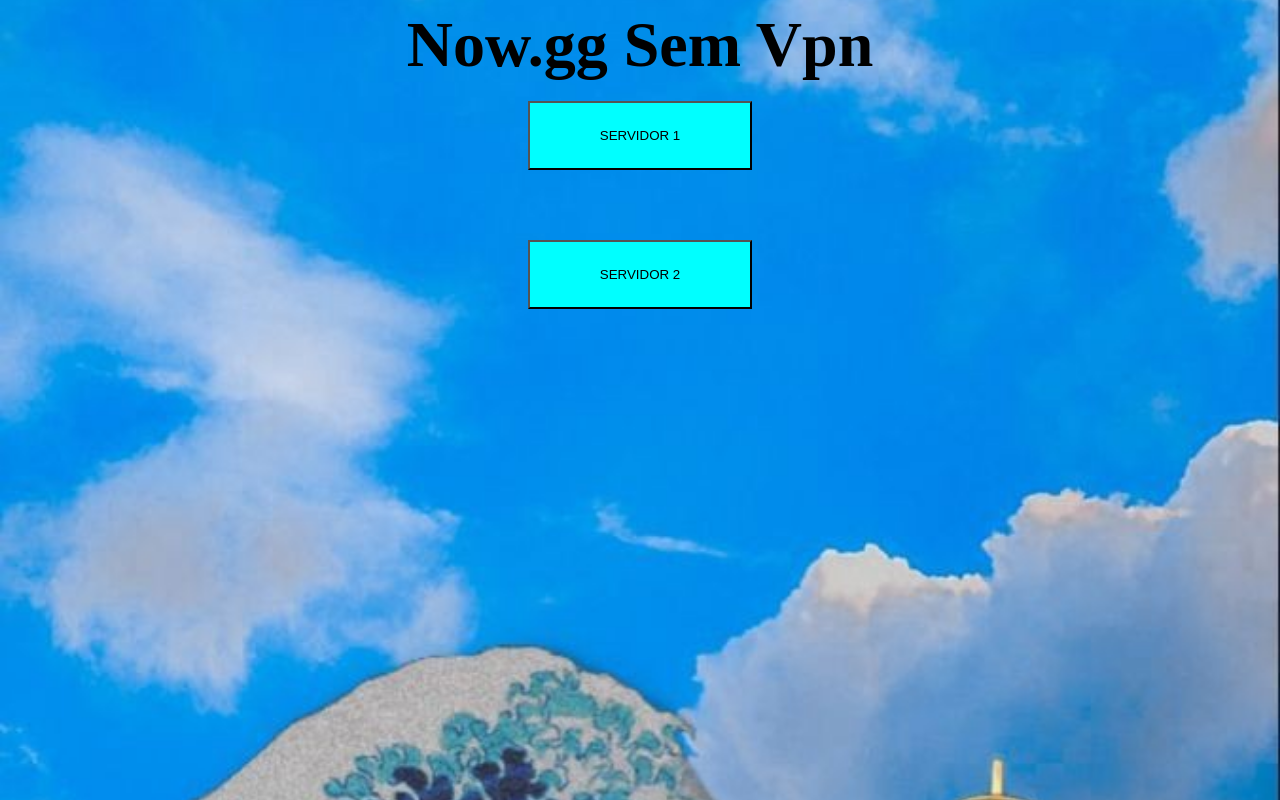
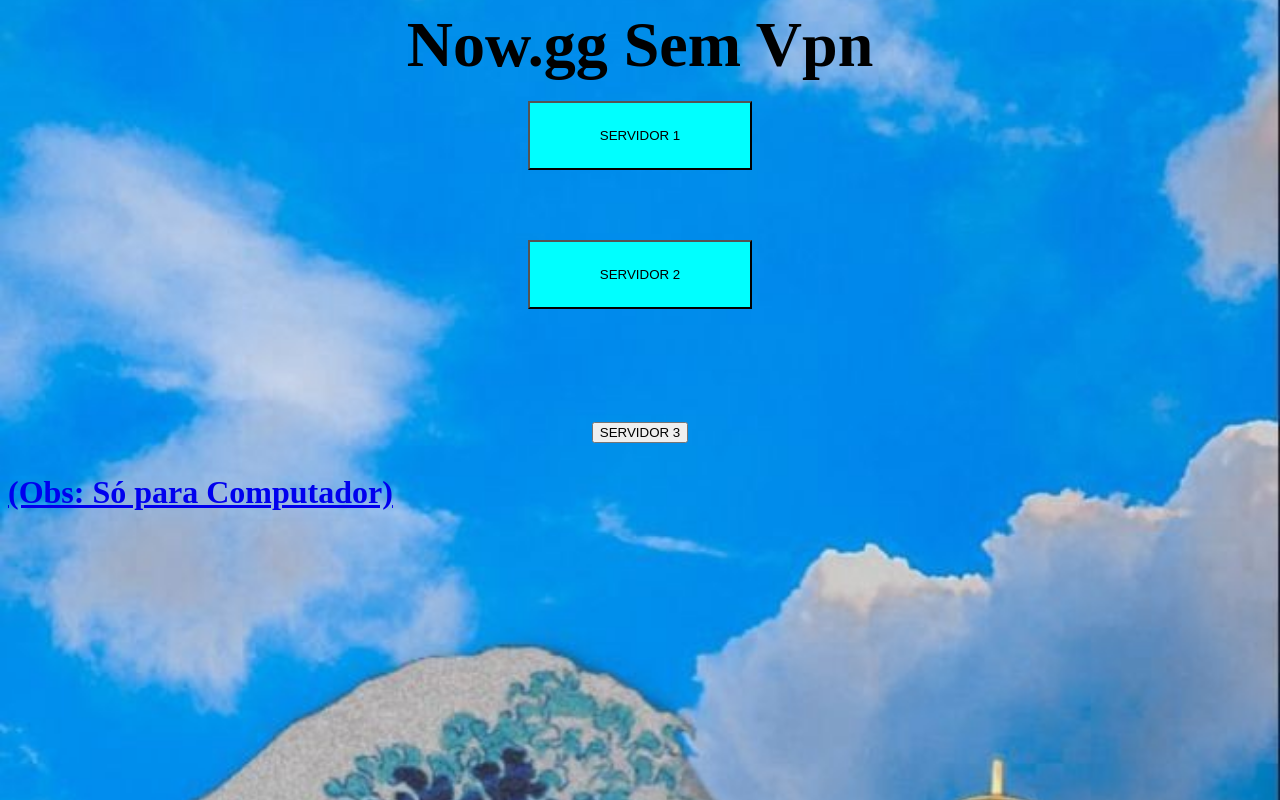
Before and after one commit to LIONBOT22/LIONBOT22.github.io, a plain HTML site: page index.html in a window 1280 px wide. Drawn offline with Linux system fonts and the light colour scheme.

Commit message:
index.html

```diff
--- a/index.html
+++ b/index.html
@@ -37,6 +37,19 @@
 
           </div>
 
+            <div class="Titulo">
+
+              <a href="https://webproxy.lumiproxy.com/request?area=BR&u=https://now.gg/play/roblox-corporation/5349/roblox.html"
+                <br> <button class="btn-3" >SERVIDOR 3</button>
+
+            </div>
+
+              <div class="obstante">
+
+                <h1 class="obstante">(Obs: Só para Computador)</h1>
+
+              </div>
+
 
 </body>
 </html>
```
